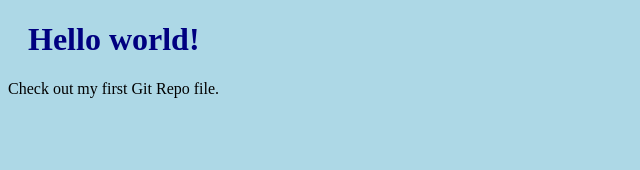
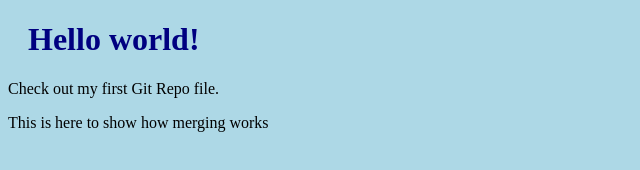
Before and after one commit to malunie1701/hello-world, a plain HTML site: page index.html in a window 1280 px wide. Shown: the whole page, without its empty margins (0-640 px from the left). Drawn offline with Linux system fonts and the light colour scheme.

Commit message:
updated index.html with emergency fix

```diff
--- a/index.html
+++ b/index.html
@@ -9,6 +9,7 @@
 
 <h1>Hello world!</h1>
 <p>Check out my first Git Repo file.</p>
+<p>This is here to show how merging works</p>
 
 </body>
 </html>
```
